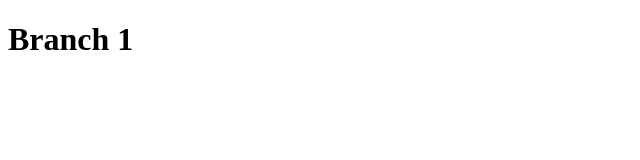
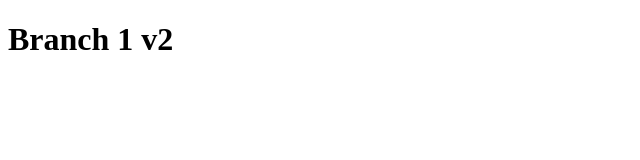
Before and after one commit to ArseniiT/rxjs_services, a plain HTML site: page index.html in a window 1280 px wide. Shown: the full height of the page, 0-640 px from the left. Drawn offline with Linux system fonts and the light colour scheme.

Commit message:
branch 1 v2

```diff
--- a/index.html
+++ b/index.html
@@ -7,7 +7,7 @@
   <title>Document</title>
 </head>
 <body>
-  <h1>Branch 1</h1>
+  <h1>Branch 1 v2</h1>
 
 </body>
 </html>
```
